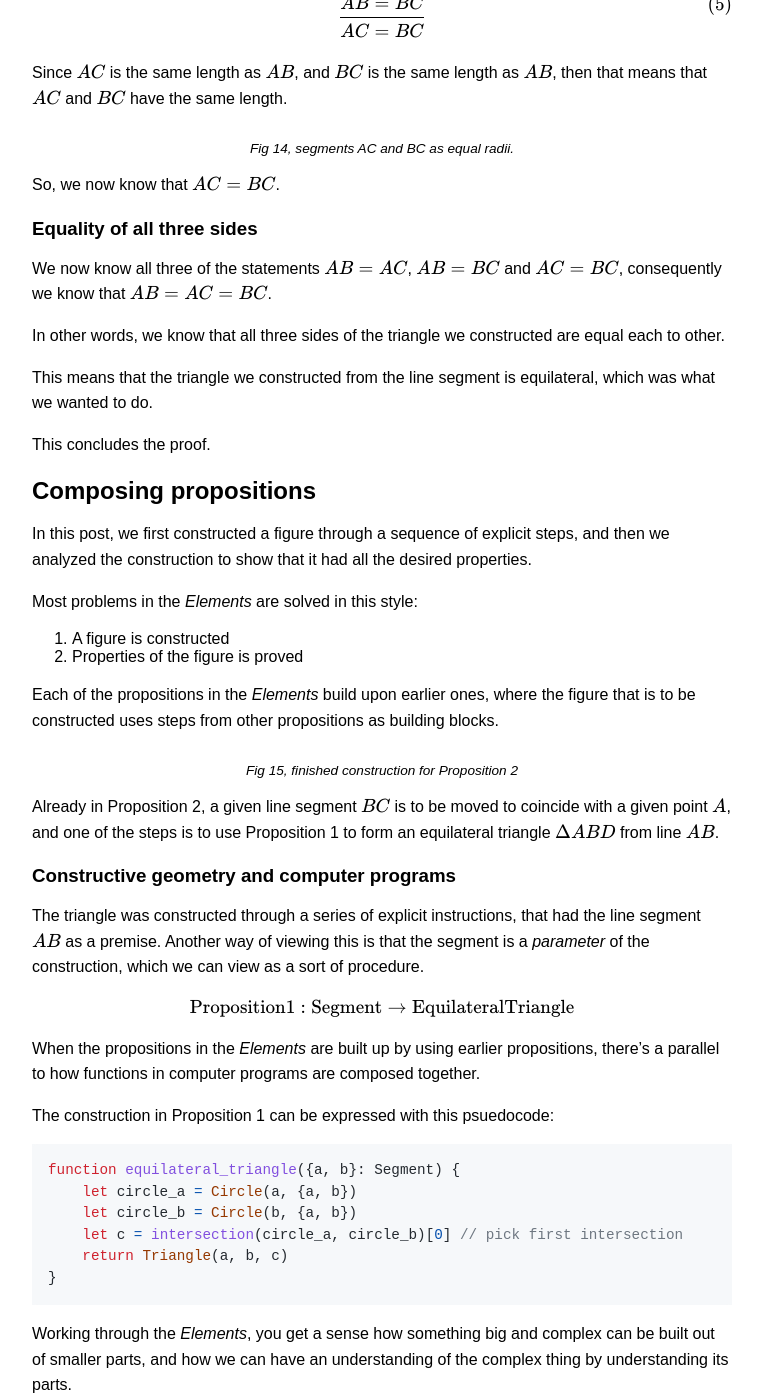
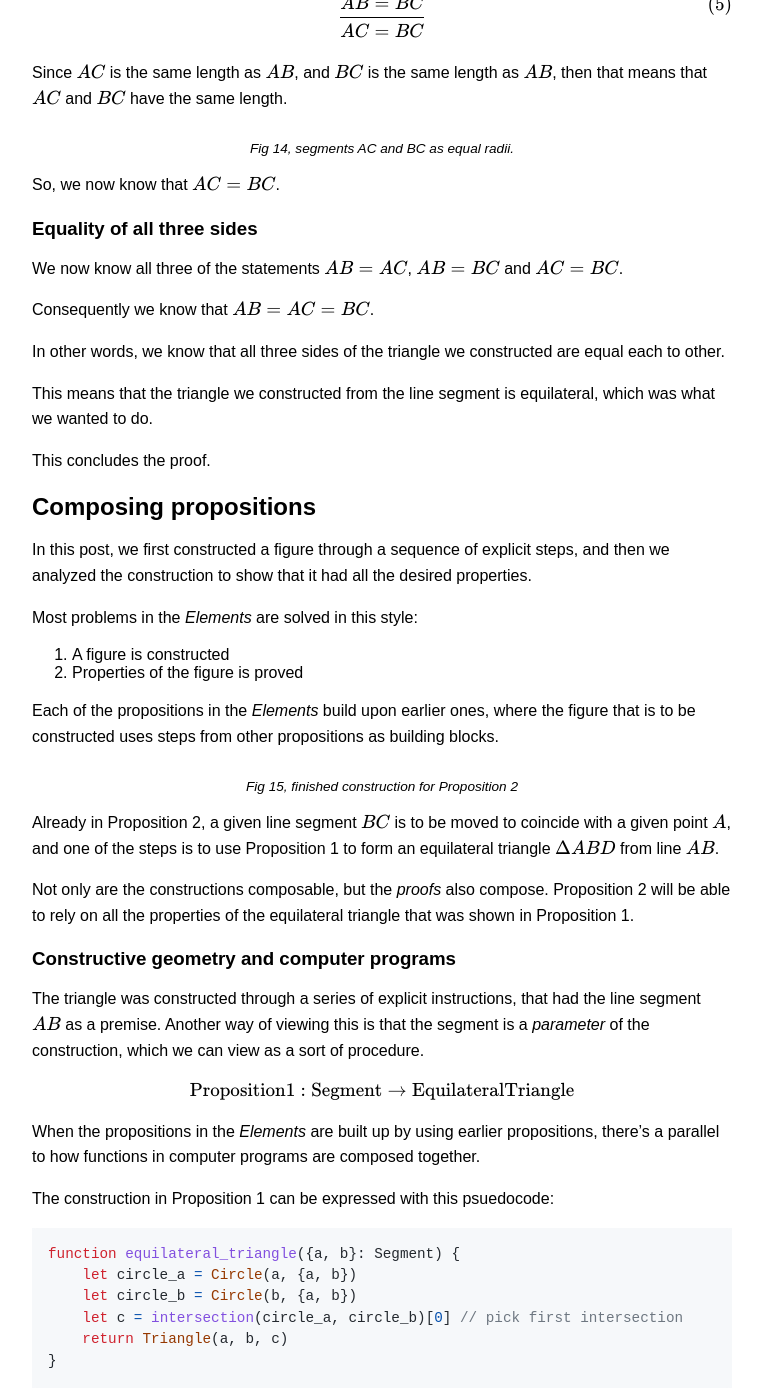
Before and after one commit to Warwolt/warwolt.github.io, a Jekyll site: the page built from _posts/2023-07-09-creating-an-equilateral-triangle.md, in a window 1280 px wide and 1400 px high, scrolled down 5640 px. Shown: the whole window, without its empty margins (258-1019 px from the left). Built offline with Jekyll 4.4.1, drawn with Linux system fonts in a browser that asks for light colours; some web fonts are replaced; formulas are drawn with MathJax 3.

Commit message:
Add another paragraph

```diff
--- a/_posts/2023-07-09-creating-an-equilateral-triangle.md
+++ b/_posts/2023-07-09-creating-an-equilateral-triangle.md
@@ -372,8 +372,9 @@ So, we now know that $AC = BC$.
 
 ### Equality of all three sides
 
-We now know all three of the statements $AB = AC$, $AB = BC$ and $AC = BC$,
-consequently we know that $AB = AC = BC$.
+We now know all three of the statements $AB = AC$, $AB = BC$ and $AC = BC$.
+
+Consequently we know that $AB = AC = BC$.
 
 In other words, we know that all three sides of the triangle we constructed are
 equal each to other.
@@ -419,8 +420,12 @@ that is to be constructed uses steps from other propositions as building blocks.
 
 
 Already in Proposition 2, a given line segment $BC$ is to be moved to coincide
-with a given point $A$, and one of the steps is to use Proposition 1 to form an equilateral triangle
-$\Delta ABD$ from line $AB$.
+with a given point $A$, and one of the steps is to use Proposition 1 to form an
+equilateral triangle $\Delta ABD$ from line $AB$.
+
+Not only are the constructions composable, but the *proofs* also compose.
+Proposition 2 will be able to rely on all the properties of the equilateral
+triangle that was shown in Proposition 1.
 
 ### Constructive geometry and computer programs
 
```
